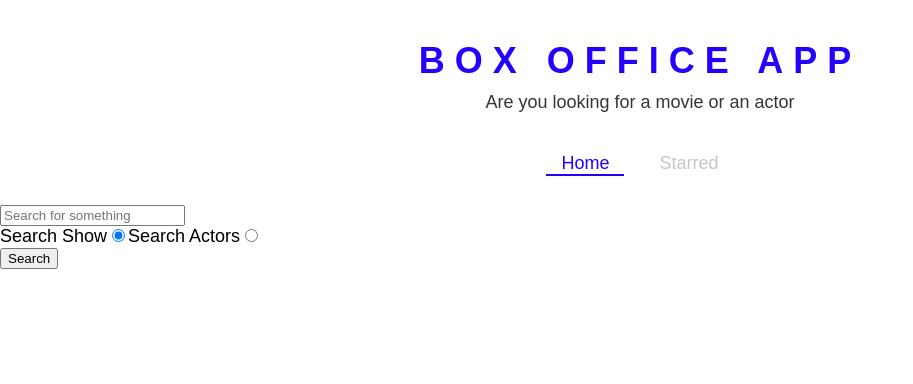
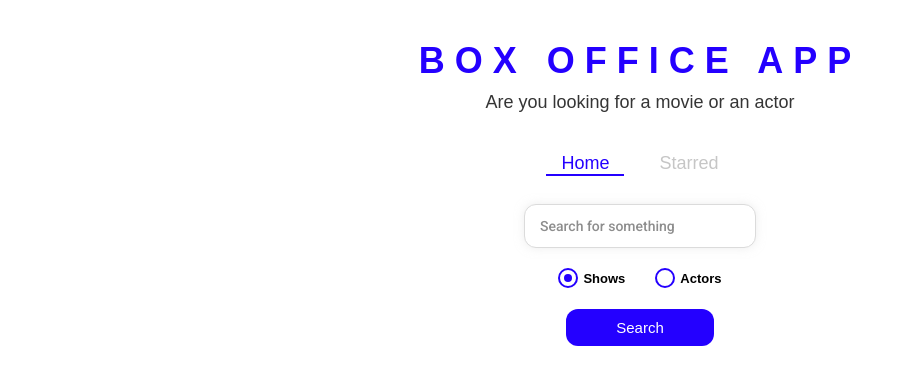
Before and after one commit to harshtripathi24/box-office-app, a React (Create React App) app: page / in a window 1280 px wide. Shown: the top 384 px of the page, without its empty margins (0-913 px from the left). Built offline with nearby package versions, Linux system fonts and the light colour scheme.

Commit message:
Styled The Entire App

```diff
--- /dev/null
+++ b/src/components/CustomRadio.js
@@ -0,0 +1,66 @@
+import React from 'react';
+import styled from 'styled-components';
+
+const RadioWrapper = styled.label`
+  display: block;
+  position: relative;
+  padding-left: 25px;
+  cursor: pointer;
+  font-size: 13px;
+  user-select: none;
+  font-weight: 700;
+  line-height: 1.65;
+
+  input {
+    position: absolute;
+    opacity: 0;
+    cursor: pointer;
+  }
+
+  span {
+    position: absolute;
+    top: 0;
+    left: 0;
+    height: 16px;
+    width: 16px;
+    background-color: #fff;
+    border: 2px solid ${({ theme }) => theme.mainColors.blue};
+    border-radius: 50%;
+  }
+
+  input:checked ~ span {
+    background-color: #fff;
+    border: 2px solid ${({ theme }) => theme.mainColors.blue};
+  }
+
+  span:after {
+    content: '';
+    position: absolute;
+    display: none;
+  }
+
+  input:checked ~ span:after {
+    display: block;
+  }
+
+  span:after {
+    top: 4px;
+    left: 4px;
+    width: 8px;
+    height: 8px;
+    border-radius: 50%;
+    background: ${({ theme }) => theme.mainColors.blue};
+  }
+`;
+
+const CustomRadio = ({ label, ...restProps }) => {
+  return (
+    <RadioWrapper htmlFor={restProps.id}>
+      {label}
+      <input {...restProps} type="radio" />
+      <span />
+    </RadioWrapper>
+  );
+};
+
+export default CustomRadio;
--- a/src/pages/Home.js
+++ b/src/pages/Home.js
@@ -1,6 +1,12 @@
 import React, { useState } from 'react';
+import CustomRadio from '../components/CustomRadio';
 import MainPageLayout from '../components/MainPageLayout';
 import Result from '../components/Result';
+import {
+  SearchInput,
+  RadioInputsWrapper,
+  SearchButtonWrapper,
+} from './Home.style';
 
 const Home = () => {
   const [input, setInput] = useState('');
@@ -29,7 +35,7 @@
 
   return (
     <MainPageLayout>
-      <input
+      <SearchInput
         type="text"
         name="searcBox"
         placeholder="Search for something"
@@ -37,33 +43,32 @@
         onKeyDown={onPressEnter}
         value={input}
       />
-      <div>
-        <label htmlFor="search-shows">
-          Search Show
-          <input
-            type="radio"
-            name="sarch-show"
-            id="search-show"
+      <RadioInputsWrapper>
+        <div>
+          <CustomRadio
+            label="Shows"
+            id="shows-search"
             value="shows"
+            checked={isSearchShows}
             onChange={handleRadio}
-            checked={isSearchShows}
           />
-        </label>
-        <label htmlFor="search-actors">
-          Search Actors
-          <input
-            type="radio"
-            name="sarch-actors"
-            id="search-actors"
+        </div>
+
+        <div>
+          <CustomRadio
+            label="Actors"
+            id="actors-search"
             value="people"
+            checked={!isSearchShows}
             onChange={handleRadio}
-            checked={!isSearchShows}
           />
-        </label>
-      </div>
-      <button type="button" onClick={onSearch}>
-        Search
-      </button>
+        </div>
+      </RadioInputsWrapper>
+      <SearchButtonWrapper>
+        <button type="button" onClick={onSearch}>
+          Search
+        </button>
+      </SearchButtonWrapper>
       <Result result={result} />
     </MainPageLayout>
   );
--- /dev/null
+++ b/src/pages/Home.style.js
@@ -0,0 +1,49 @@
+import styled from 'styled-components';
+
+export const SearchInput = styled.input`
+  display: block;
+  font-family: 'Roboto', sans-serif;
+  width: 200px;
+  margin: auto;
+  outline: none;
+  padding: 13px 15px;
+  border: 1px solid #dbdbdb;
+  box-shadow: 0px 0px 10px 0px rgba(219, 219, 219, 0.5);
+  font-size: 14px;
+  border-radius: 12px;
+  color: #8d8d8d;
+
+  &::placeholder {
+    font-weight: 300;
+    color: #8d8d8d;
+  }
+`;
+
+export const RadioInputsWrapper = styled.div`
+  display: flex;
+  justify-content: center;
+  margin: 20px 0;
+
+  div {
+    margin: 0 15px;
+  }
+`;
+
+export const SearchButtonWrapper = styled.div`
+  text-align: center;
+  margin-bottom: 35px;
+
+  button {
+    color: #fff;
+    background-color: ${({ theme }) => theme.mainColors.blue};
+    margin: auto;
+    padding: 10px 50px;
+    font-size: 15px;
+    border: none;
+    outline: none;
+    border-radius: 12px;
+    &:hover {
+      cursor: pointer;
+    }
+  }
+`;
```
